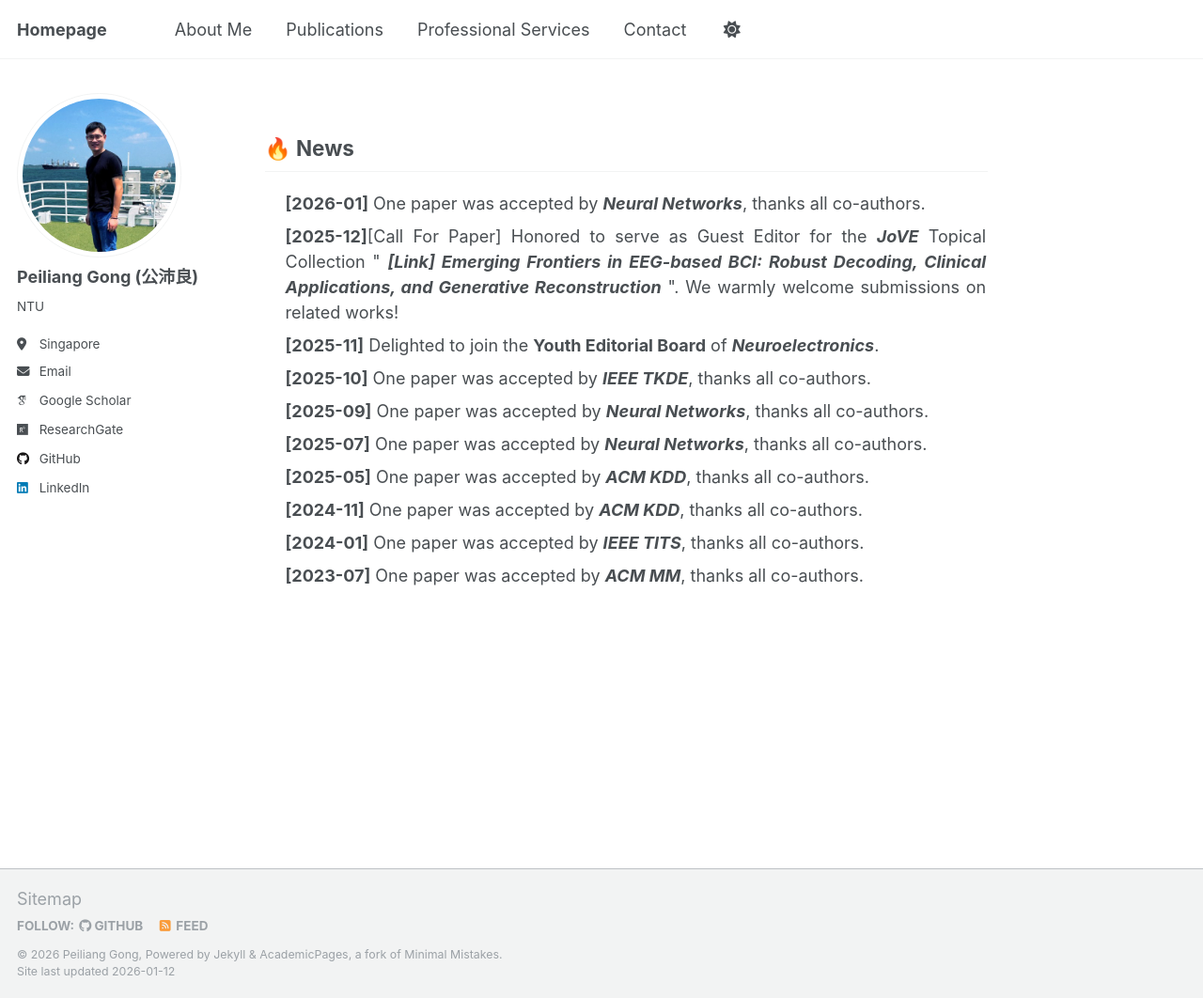
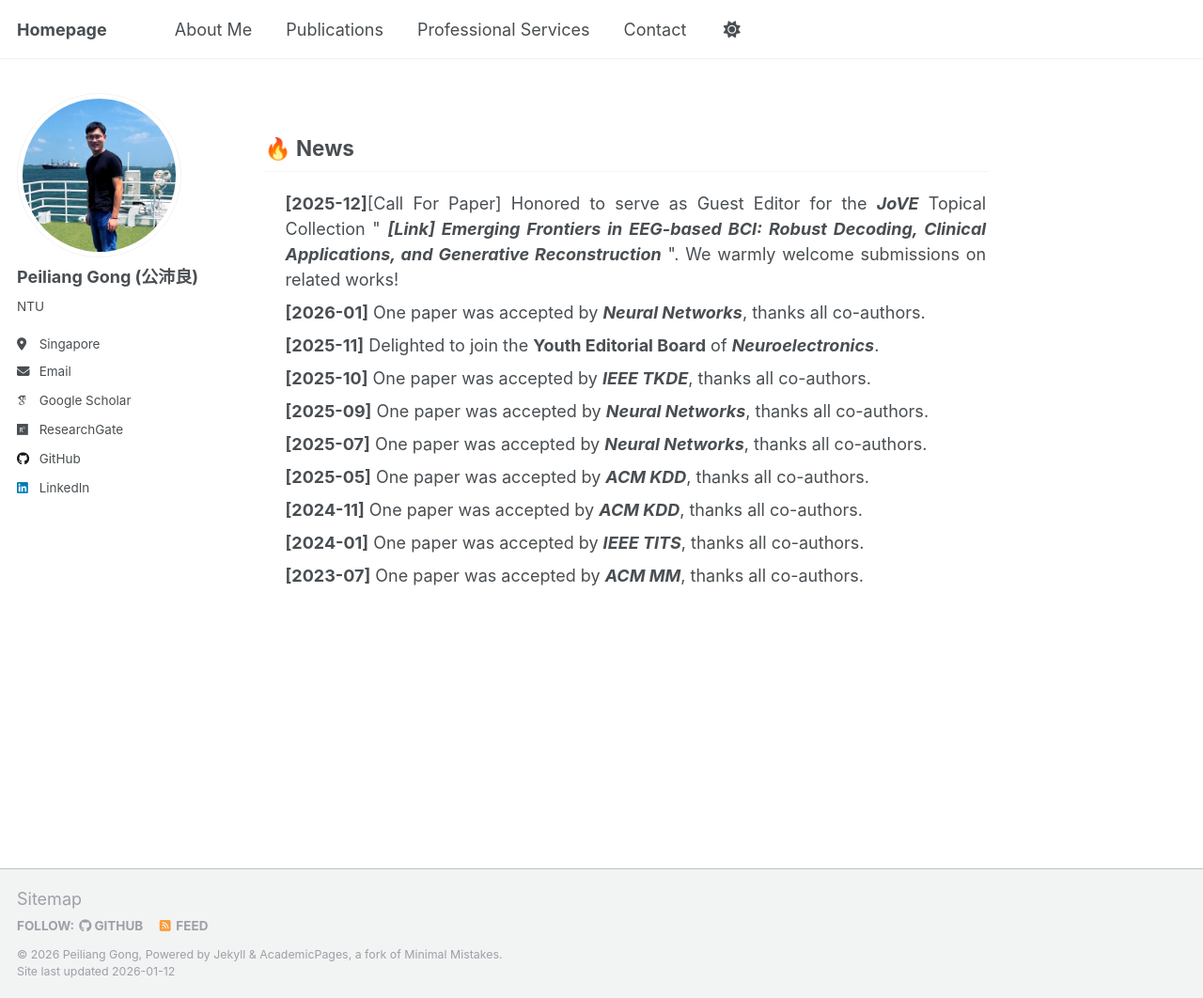
Before and after one commit to Tokenmw/Tokenmw.github.io, a Jekyll site: the page built from _pages/news.md, in a window 1280 px wide and 1062 px high. Shown: the whole window at 94% size. Built offline with Jekyll 4.4.1, drawn with Linux system fonts in a browser that asks for light colours; some web fonts are replaced; our own code applies the rules of GitHub Pages for plain Markdown files.

Commit message:
Reorder news items and adjust formatting

```diff
--- a/_pages/news.md
+++ b/_pages/news.md
@@ -3,14 +3,13 @@
 <h2>🔥 News</h2>
 <!-- <ul style="list-style-type: none; margin-left: 20px; padding: 2px; overflow-y: scroll; height:400px;"> -->
   <ul style="list-style-type: none; margin-left: 20px; padding: 2px;">
-  <li style="margin-bottom: 8px;"><b>[2026-01]</b> One paper was accepted by <b><i>Neural Networks</i></b>, thanks all co-authors.</li>
   <li style="margin-bottom: 8px;">
   <b>[2025-12]</b>[Call For Paper] Honored to serve as Guest Editor for the <b><i>JoVE</i></b> Topical Collection
   "<a href="https://app.jove.com/methods-collections/4509/emerging-frontiers-in-eeg-based-bci-robust-decoding-clinical-applications-and-generative-reconstruction" target="_blank" style="color: inherit; text-decoration: none;">
     <b><i>[Link] Emerging Frontiers in EEG-based BCI: Robust Decoding, Clinical Applications, and Generative Reconstruction</i></b>
-  </a>".
-  We warmly welcome submissions on related works!
-</li>
+  </a>". We warmly welcome submissions on related works!
+  </li>
+  <li style="margin-bottom: 8px;"><b>[2026-01]</b> One paper was accepted by <b><i>Neural Networks</i></b>, thanks all co-authors.</li>
   <li style="margin-bottom: 8px;"><b>[2025-11]</b> Delighted to join the <b>Youth Editorial Board</b> of <b><i>Neuroelectronics</i></b>.</li>
   <li style="margin-bottom: 8px;"><b>[2025-10]</b> One paper was accepted by <b><i>IEEE TKDE</i></b>, thanks all co-authors.</li>
   <li style="margin-bottom: 8px;"><b>[2025-09]</b> One paper was accepted by <b><i>Neural Networks</i></b>, thanks all co-authors.</li>
```
